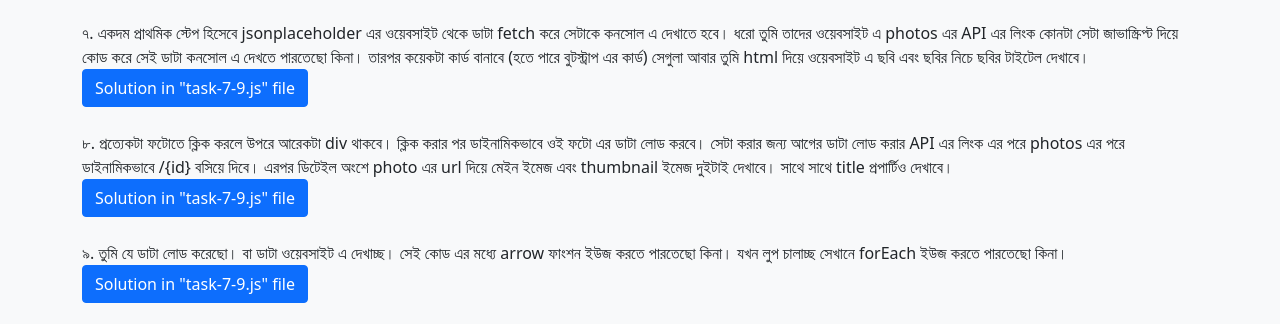
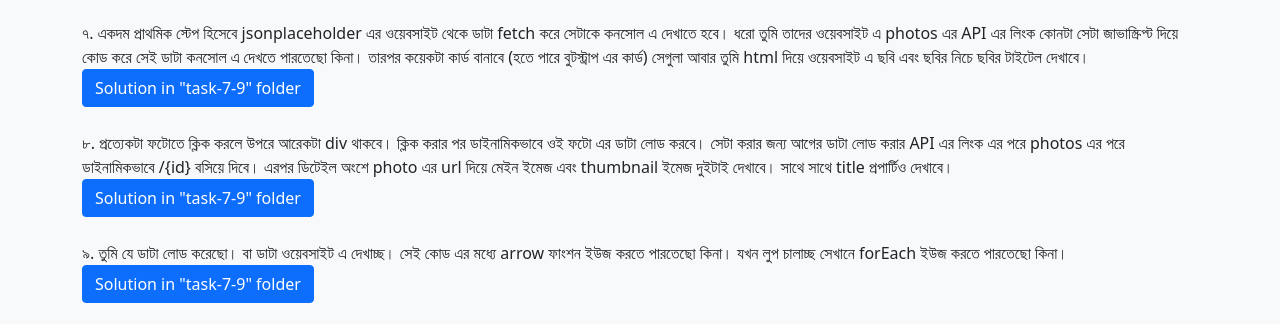
Before and after one commit to FazleRabbiRana/ph-cwdc-milestone6-practice-es6-api, a plain HTML site: page index.html in a window 1280 px wide. Shown: the part 1023-1347 px from the top of the page. Drawn offline with nearby package versions, Linux system fonts and the light colour scheme.

Commit message:
text update

```diff
--- a/index.html
+++ b/index.html
@@ -56,15 +56,15 @@
 			</li>
 			<li class="my-4">
 				৭. একদম প্রাথমিক স্টেপ হিসেবে jsonplaceholder এর ওয়েবসাইট থেকে ডাটা fetch করে সেটাকে কনসোল এ দেখাতে হবে। ধরো তুমি তাদের ওয়েবসাইট এ photos এর API এর লিংক কোনটা সেটা জাভাস্ক্রিপ্ট দিয়ে কোড করে সেই ডাটা কনসোল এ দেখতে পারতেছো কিনা। তারপর কয়েকটা কার্ড বানাবে (হতে পারে বুটস্ট্রাপ এর কার্ড) সেগুলা আবার তুমি html দিয়ে ওয়েবসাইট এ ছবি এবং ছবির নিচে ছবির টাইটেল দেখাবে।
-				<p class="pb-0"><a href="./task-7-9-photos-api/index.html" target="_blank" class="btn btn-primary">Solution in "task-7-9.js" file</a></p>
+				<p class="pb-0"><a href="./task-7-9-photos-api/index.html" target="_blank" class="btn btn-primary">Solution in "task-7-9" folder</a></p>
 			</li>
 			<li class="my-4">
 				৮. প্রত্যেকটা ফটোতে ক্লিক করলে উপরে আরেকটা div থাকবে। ক্লিক করার পর ডাইনামিকভাবে ওই ফটো এর ডাটা লোড করবে। সেটা করার জন্য আগের ডাটা লোড করার API এর লিংক এর পরে photos এর পরে ডাইনামিকভাবে /{id} বসিয়ে দিবে। এরপর ডিটেইল অংশে photo এর url দিয়ে মেইন ইমেজ এবং thumbnail ইমেজ দুইটাই দেখাবে। সাথে সাথে title প্রপার্টিও দেখাবে।
-				<p class="pb-0"><a href="./task-7-9-photos-api/index.html" target="_blank" class="btn btn-primary">Solution in "task-7-9.js" file</a></p>
+				<p class="pb-0"><a href="./task-7-9-photos-api/index.html" target="_blank" class="btn btn-primary">Solution in "task-7-9" folder</a></p>
 			</li>
 			<li class="my-4">
 				৯. তুমি যে ডাটা লোড করেছো। বা ডাটা ওয়েবসাইট এ দেখাচ্ছ। সেই কোড এর মধ্যে arrow ফাংশন ইউজ করতে পারতেছো কিনা। যখন লুপ চালাচ্ছ সেখানে forEach ইউজ করতে পারতেছো কিনা।
-				<p class="pb-0"><a href="./task-7-9-photos-api/index.html" target="_blank" class="btn btn-primary">Solution in "task-7-9.js" file</a></p>
+				<p class="pb-0"><a href="./task-7-9-photos-api/index.html" target="_blank" class="btn btn-primary">Solution in "task-7-9" folder</a></p>
 			</li>
 			<li class="my-4">
 				১০. সিরিয়াস প্রাকটিস <br>
```
